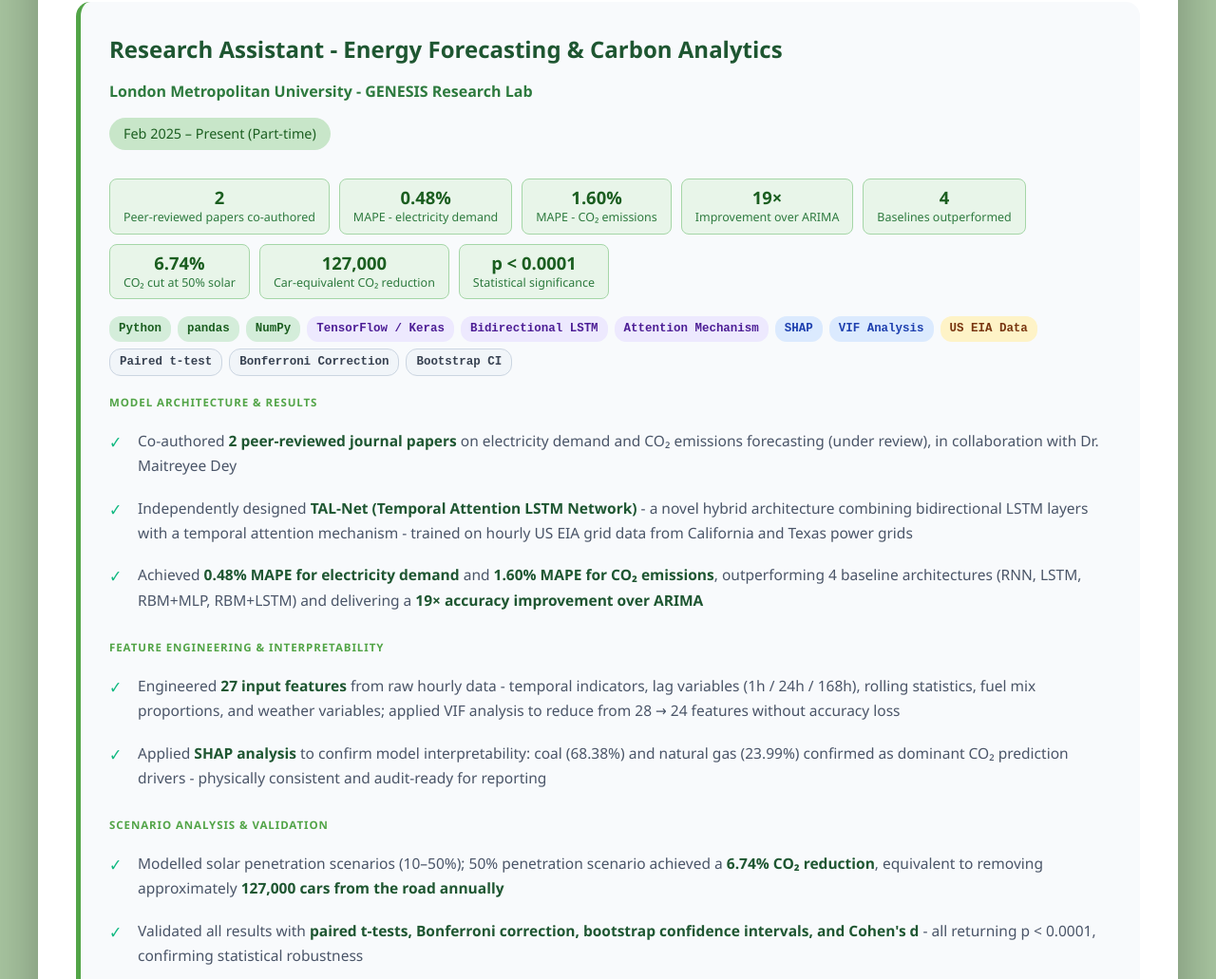
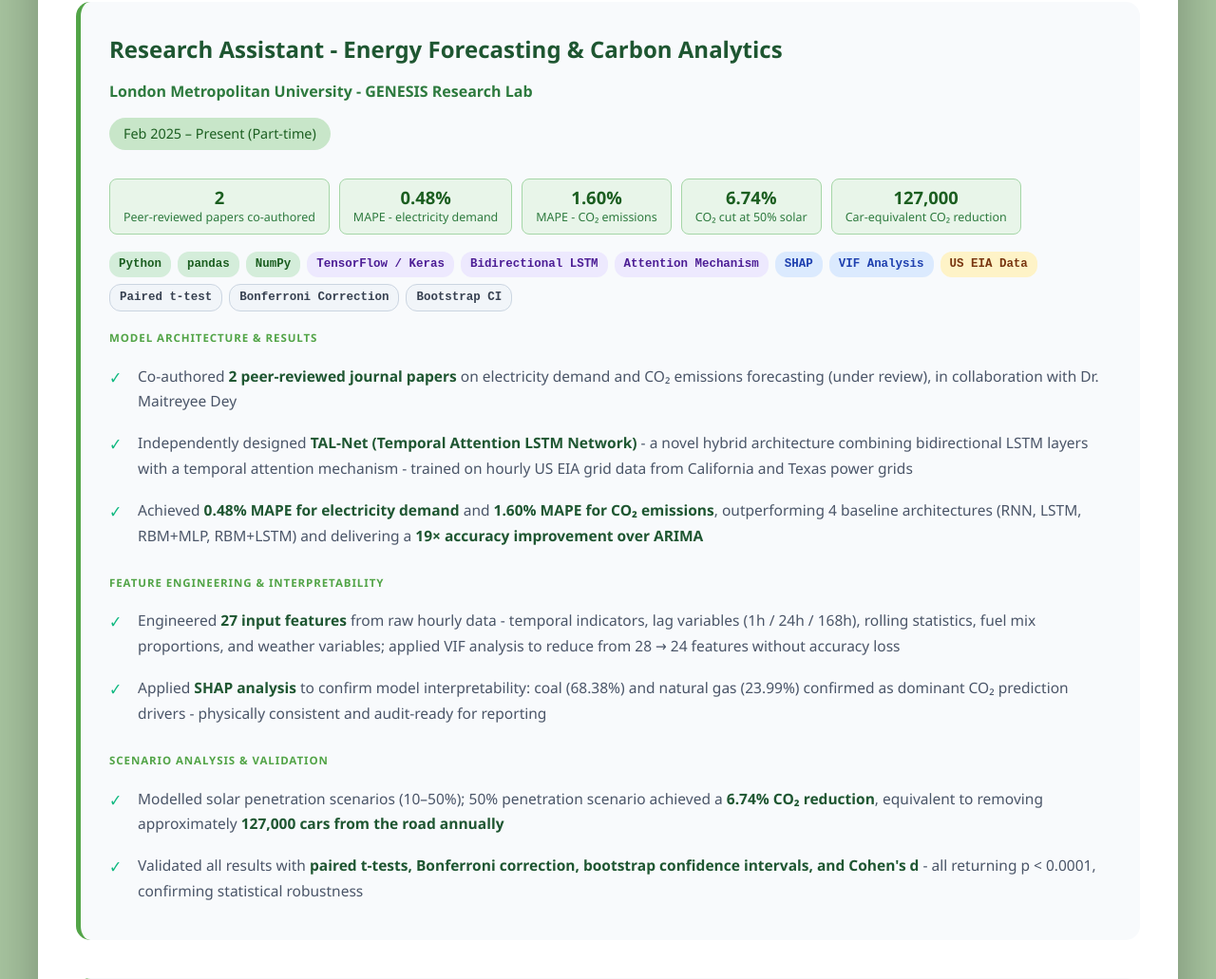
Before and after one commit to Ann-Mary-Thomas/Ann-Mary-Thomas.github.io, a plain HTML site: page index.html in a window 1280 px wide. Shown: the part 2423-3454 px from the top of the page at 95% size. Drawn offline with Linux system fonts and the light colour scheme.

Commit message:
Update index.html

```diff
--- a/index.html
+++ b/index.html
@@ -578,11 +578,9 @@ footer {
           <div class="metric-chip"><span class="mv">2</span><span class="ml">Peer-reviewed papers co-authored</span></div>
           <div class="metric-chip"><span class="mv">0.48%</span><span class="ml">MAPE - electricity demand</span></div>
           <div class="metric-chip"><span class="mv">1.60%</span><span class="ml">MAPE - CO₂ emissions</span></div>
-          <div class="metric-chip"><span class="mv">19×</span><span class="ml">Improvement over ARIMA</span></div>
-          <div class="metric-chip"><span class="mv">4</span><span class="ml">Baselines outperformed</span></div>
           <div class="metric-chip"><span class="mv">6.74%</span><span class="ml">CO₂ cut at 50% solar</span></div>
           <div class="metric-chip"><span class="mv">127,000</span><span class="ml">Car-equivalent CO₂ reduction</span></div>
-          <div class="metric-chip"><span class="mv">p &lt; 0.0001</span><span class="ml">Statistical significance</span></div>
+
         </div>
 
         <div class="stack-row">
@@ -671,7 +669,6 @@ footer {
         <div class="metrics-strip">
           <div class="metric-chip"><span class="mv">39.3%</span><span class="ml">Carbon footprint reduction</span></div>
           <div class="metric-chip"><span class="mv">6</span><span class="ml">Savings scenarios designed</span></div>
-          <div class="metric-chip"><span class="mv">18%</span><span class="ml">AC optimisation saving</span></div>
           <div class="metric-chip"><span class="mv">16%</span><span class="ml">Shutdown compliance saving</span></div>
           <div class="metric-chip"><span class="mv">59%</span><span class="ml">Kitchen sub-cat. reduction</span></div>
           <div class="metric-chip"><span class="mv">5-year</span><span class="ml">ROI projections per scenario</span></div>
```
